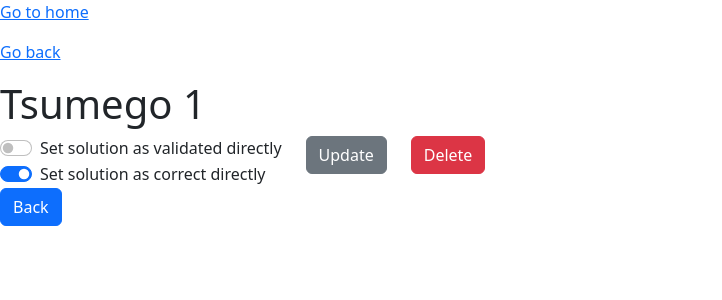
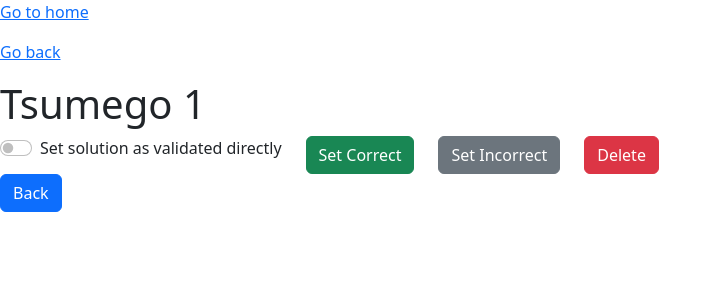
Before and after one commit to barollet/tsumego-a-gogo, a React (Vite) app in the folder frontend/: page /tsumego/edit/1 in a window 1280 px wide. Shown: the top 300 px of the page, without its empty margins (0-722 px from the left). Built offline with nearby package versions, Linux system fonts and the light colour scheme; no server answers.

Commit message:
button instead of correct slider for tsumego edit

```diff
--- a/frontend/src/routes/edit-tsumego.jsx
+++ b/frontend/src/routes/edit-tsumego.jsx
@@ -15,13 +15,11 @@ import useBoardState from '../hooks/use_board_state';
 
 import { deleteCurrentVariation, updateCurrentVariation } from '../jgoboard_functions';
 
-const initCorrect = true;
 const initValidated = false;
 
 export default function TsumegoEdit() {
     const { tsumegoId } = useParams();
     const [ validated, setValidated ] = useState(initValidated);
-    const [ correct, setCorrect ] = useState(initCorrect);
 
     const [ variations, setVariations ] = useState(null);
 
@@ -42,7 +40,7 @@ export default function TsumegoEdit() {
         fetchVariations();
     }, []);
 
-    async function handleUpdateVariation() {
+    async function handleUpdateVariation(correct) {
         if (board_state.current_variation.length === 0) {
             alert("Variation is empty, nothing to update");
             return;
@@ -78,7 +76,7 @@ export default function TsumegoEdit() {
             data: {
                 variation: board_state.current_variation,
                 validated, // They are not used but this is a placeholder
-                correct, // Same maybe change this in backend
+                correct: true, // Same maybe change this in backend
             }
         });
         if (response) {
@@ -96,10 +94,12 @@ export default function TsumegoEdit() {
         <Row>
             <Col xs="auto">
                 <Switch label="Set solution as validated directly" setChange={setValidated} init={initValidated} />
-                <Switch label="Set solution as correct directly" setChange={setCorrect} init={initCorrect} />
             </Col>
             <Col xs="auto">
-                <Button type="button" variant="secondary" onClick={handleUpdateVariation}>Update</Button>
+                <Button type="button" variant="success" onClick={() => handleUpdateVariation(true)}>Set Correct</Button>
+            </Col>
+            <Col xs="auto">
+                <Button type="button" variant="secondary" onClick={() => handleUpdateVariation(false)}>Set Incorrect</Button>
             </Col>
             <Col xs="auto">
                 <Button type="button" variant="danger" onClick={handleDeleteVariation}>Delete</Button>
```
